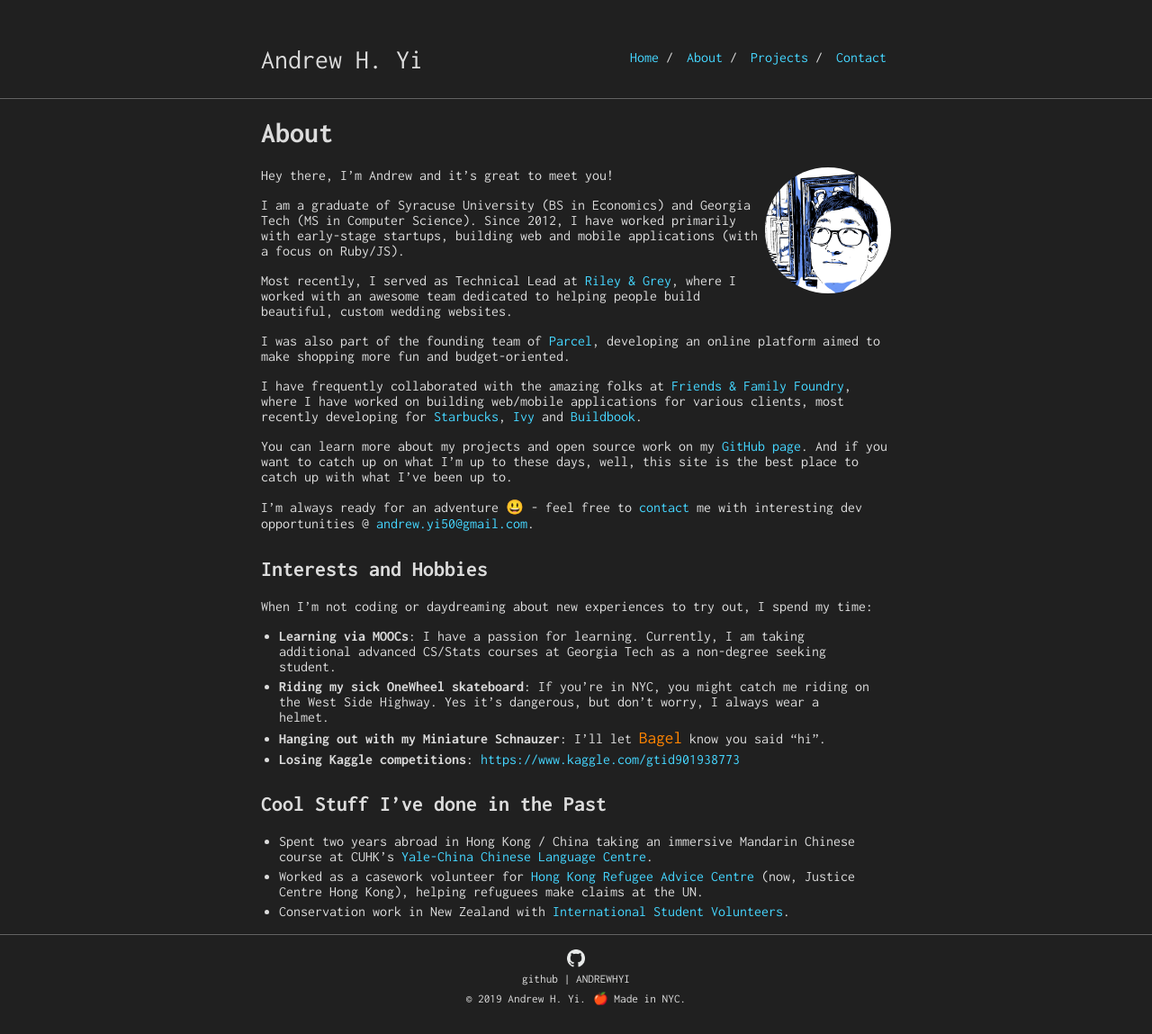
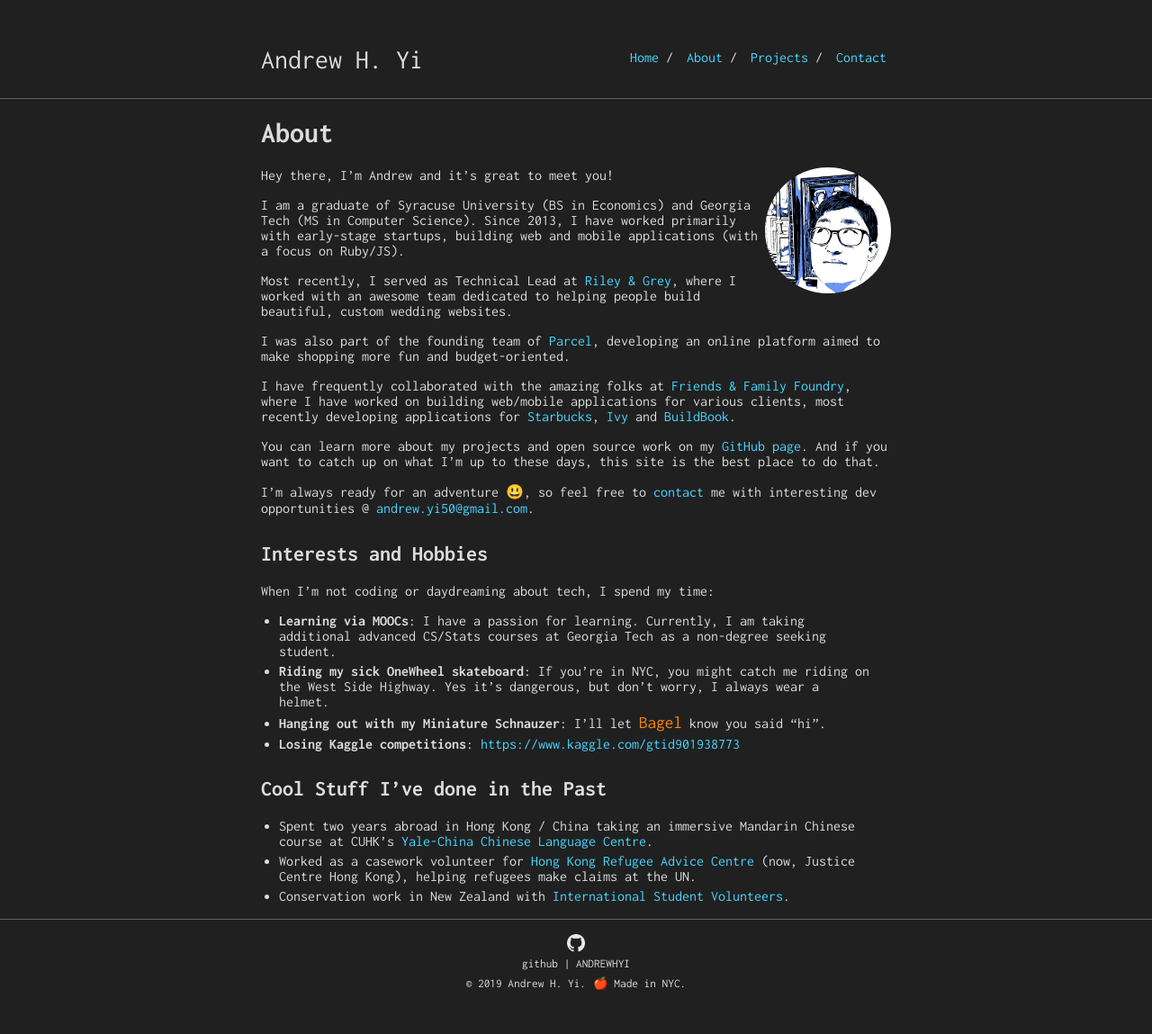
Before and after one commit to AndrewHYi/andrewhyi.github.io, a Jekyll site: the page built from about.md, in a window 1280 px wide. Shown: the whole page at 90% size. Built offline with Jekyll 4.4.1, drawn with Linux system fonts in a browser that asks for light colours.

Commit message:
Fix minor typos

```diff
--- a/about.md
+++ b/about.md
@@ -8,24 +8,24 @@ pagetype: about
 
 Hey there, I'm Andrew and it's great to meet you!
 
-I am a graduate of Syracuse University (BS in Economics) and Georgia Tech (MS in Computer Science). Since 2012, I have worked primarily with early-stage startups, building web and mobile applications (with a focus on Ruby/JS).
+I am a graduate of Syracuse University (BS in Economics) and Georgia Tech (MS in Computer Science). Since 2013, I have worked primarily with early-stage startups, building web and mobile applications (with a focus on Ruby/JS).
 
 Most recently, I served as Technical Lead at [Riley & Grey](https://www.rileygrey.com), where I worked with an awesome team dedicated to helping people build beautiful, custom wedding websites.
 
 I was also part of the founding team of [Parcel](https://www.thisisparcel.com), developing an online platform aimed to make shopping more fun and budget-oriented.
 
-I have frequently collaborated with the amazing folks at [Friends & Family Foundry](https://www.friendsfamily.co), where I have worked on building web/mobile applications for various clients, most recently developing for [Starbucks](https://www.starbucks.com), [Ivy](https://www.ivy.com) and [Buildbook](https://www.buildbook.co).
+I have frequently collaborated with the amazing folks at [Friends & Family Foundry](https://www.friendsfamily.co), where I have worked on building web/mobile applications for various clients, most recently developing applications for [Starbucks](https://www.starbucks.com), [Ivy](https://www.ivy.com) and [BuildBook](https://www.buildbook.co).
 
 
-You can learn more about my projects and open source work on my [GitHub page](https://www.github.com/AndrewHYi). And if you want to catch up on what I’m up to these days, well, this site is the best place to catch up with what I've been up to.
+You can learn more about my projects and open source work on my [GitHub page](https://www.github.com/AndrewHYi). And if you want to catch up on what I’m up to these days, this site is the best place to do that.
 
-I'm always ready for an adventure 😃 - feel free to [contact](/contact) me with interesting dev opportunities @ <andrew.yi50@gmail.com>.
+I'm always ready for an adventure 😃, so feel free to [contact](/contact) me with interesting dev opportunities @ <andrew.yi50@gmail.com>.
 
 
 
 ## Interests and Hobbies
 
-When I'm not coding or daydreaming about new experiences to try out, I spend my time:
+When I'm not coding or daydreaming about tech, I spend my time:
 
 - **Learning via MOOCs**: I have a passion for learning. Currently, I am taking additional advanced CS/Stats courses at Georgia Tech as a non-degree seeking student.
 - **Riding my sick OneWheel skateboard**: If you're in NYC, you might catch me riding on the West Side Highway. Yes it's dangerous, but don't worry, I always wear a helmet.
@@ -34,5 +34,5 @@ When I'm not coding or daydreaming about new experiences to try out, I spend my
 
 ## Cool Stuff I've done in the Past
 - Spent two years abroad in Hong Kong / China taking an immersive Mandarin Chinese course at CUHK's [Yale-China Chinese Language Centre](https://www.ycclc.cuhk.edu.hk/default.aspx?pg=home).
-- Worked as a casework volunteer for [Hong Kong Refugee Advice Centre](https://www.justicecentre.org.hk/) (now, Justice Centre Hong Kong), helping refuguees make claims at the UN.
+- Worked as a casework volunteer for [Hong Kong Refugee Advice Centre](https://www.justicecentre.org.hk/) (now, Justice Centre Hong Kong), helping refugees make claims at the UN.
 - Conservation work in New Zealand with [International Student Volunteers](https://globalvolunteers.org/students/).
```
